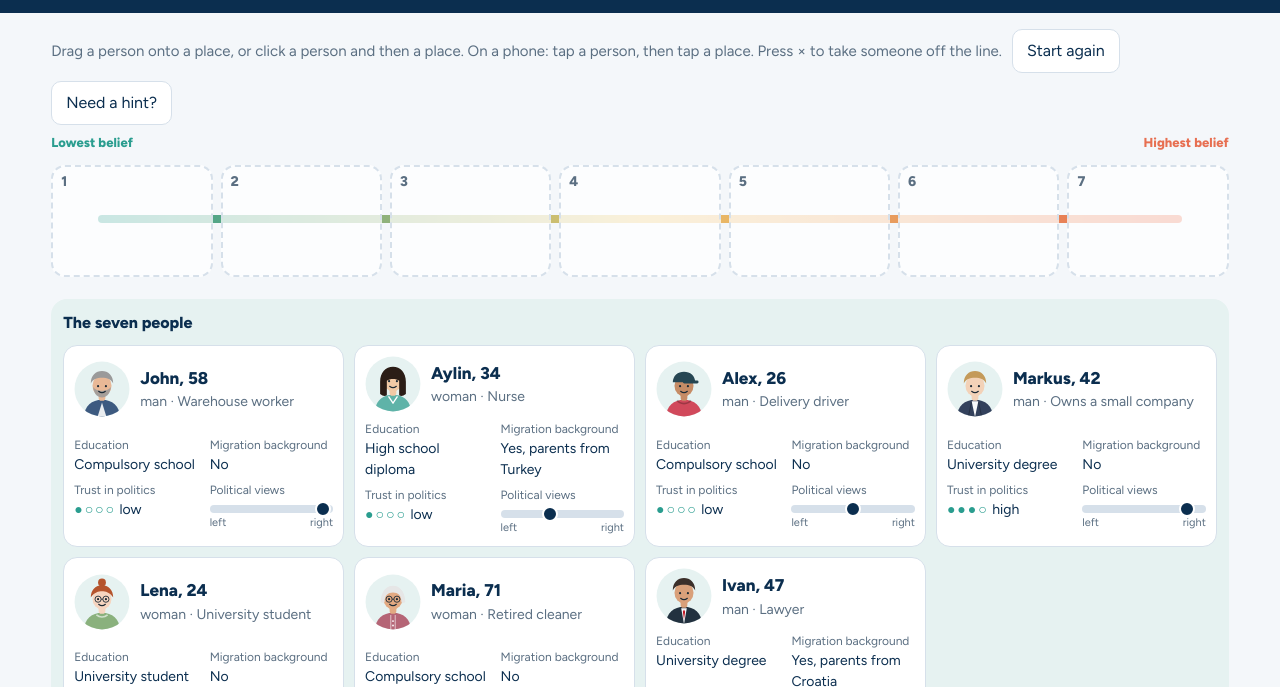
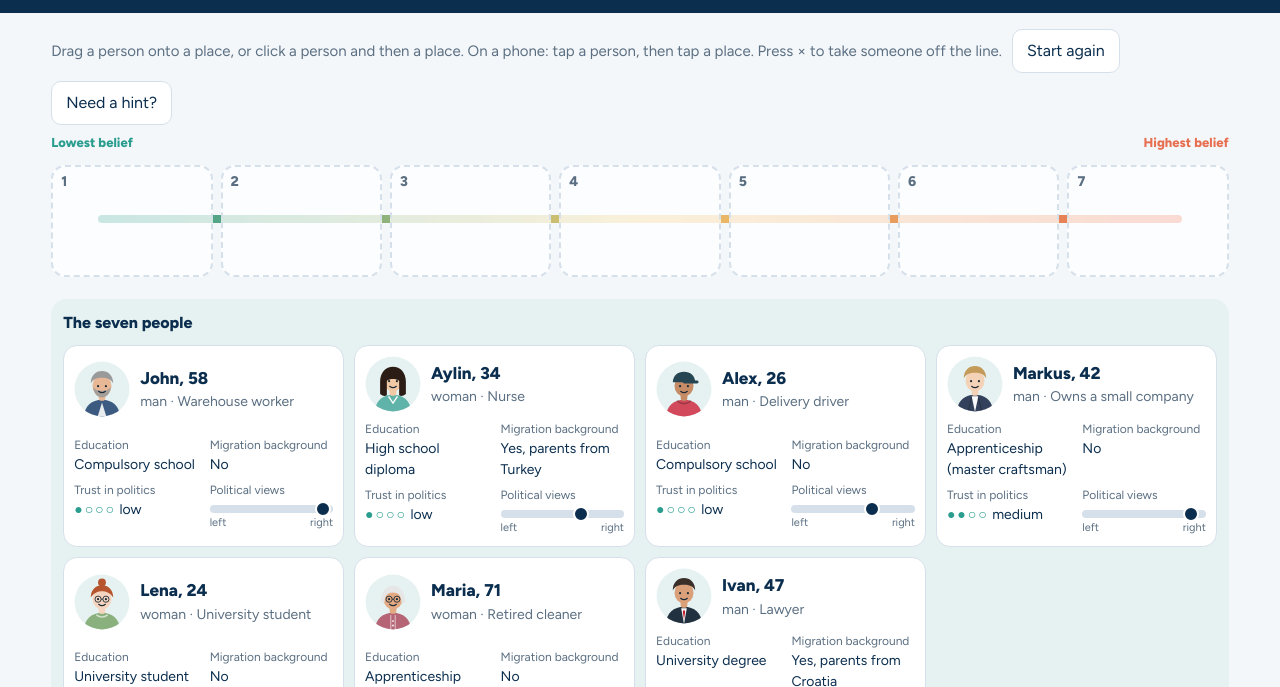
Before and after one commit to ConspiracySE/WhoBelieves, a plain HTML site: page index.html in a window 1280 px wide. Shown: the part 113-800 px from the top of the page. Drawn offline with Linux system fonts and the light colour scheme.

Commit message:
Adjust middle profiles and answer key
Co-Authored-By: Claude Opus 5.5 <noreply@anthropic.com>
Claude-Session: https://claude.ai/code/session_01M6MTstpKxsJ4KZXJrRtbHQ

```diff
--- a/index.html
+++ b/index.html
@@ -88,41 +88,41 @@ const P=[
  {id:1,n:"John",age:58,g:"man",ed:"Compulsory school",mig:"No",job:"Warehouse worker",tr:1,int:2,lr:.92,
   look:{skin:"#e8b896",hair:"#9a9a9a",hs:"short",top:"#3d5a80",kind:"jacket",beard:1},
   vote:"the party that came first, but the others kept it out of government",
-  r1:"Low education, low trust and right-wing views: all three strong clues point up.",
+  r1:"Low education, low trust and clearly right-wing views: all three strong clues point up.",
   r2:"Excluded winner: his party won the most votes but was kept out of power. Feeling cheated may push belief up further (an open question; think of Austria 2024)."},
- {id:2,n:"Aylin",age:34,g:"woman",ed:"High school diploma",mig:"Yes, parents from Turkey",job:"Nurse",tr:1,int:1,lr:.4,
+ {id:2,n:"Aylin",age:34,g:"woman",ed:"High school diploma",mig:"Yes, parents from Turkey",job:"Nurse",tr:1,int:1,lr:.65,
   look:{skin:"#f1c9a5",hair:"#2b1d16",hs:"long",top:"#5fb3a8",kind:"scrubs"},
   vote:"a party that is now in opposition",
-  r1:"Low trust points up. Several studies also find more conspiracy belief among people with a migration background, though it varies by country and topic. Her medium education puts her below John and Alex.",
+  r1:"Low trust and centre-right views point up. Several studies also find more conspiracy belief among people with a migration background, though it varies by country and topic. Her medium education keeps her below Alex.",
   r2:"She lost, but she is not interested in politics. Mainly engaged losers become more conspiratorial, so little changes."},
- {id:3,n:"Alex",age:26,g:"man",ed:"Compulsory school",mig:"No",job:"Delivery driver",tr:1,int:1,lr:.5,
+ {id:3,n:"Alex",age:26,g:"man",ed:"Compulsory school",mig:"No",job:"Delivery driver",tr:1,int:1,lr:.65,
   look:{skin:"#c68c66",hair:"#6b4a2b",hs:"cap",top:"#d1495b",kind:"hoodie"},
   vote:"a small party that failed to enter parliament",
-  r1:"Low education and low trust point up. He is young, but age is a weak clue. His views are in the centre, so he ends up just below John.",
+  r1:"Low education and low trust point up, and his views are centre-right. Only his less right-wing views keep him just below John.",
   r2:"He lost, but with low interest in politics the loss does not matter much to him."},
- {id:4,n:"Markus",age:42,g:"man",ed:"University degree",mig:"No",job:"Owns a small company",tr:3,int:3,lr:.85,
+ {id:4,n:"Markus",age:42,g:"man",ed:"Apprenticeship (master craftsman)",mig:"No",job:"Owns a small company",tr:2,int:3,lr:.88,
   look:{skin:"#f3d2b8",hair:"#c49a5a",hs:"short",top:"#33415c",kind:"blazer"},
   vote:"a party that is now in government",
-  r1:"High trust and a university degree point down, but his right-wing views pull him up into the middle.",
+  r1:"Medium education and medium trust put him in the middle. His clearly right-wing views pull him above Maria.",
   r2:"His side is in government. Winners tend to become slightly less conspiratorial."},
  {id:5,n:"Lena",age:24,g:"woman",ed:"University student",mig:"No",job:"University student",tr:3,int:4,lr:.12,party:1,
   look:{skin:"#f6d5c0",hair:"#b5542d",hs:"bun",top:"#8ab17d",kind:"sweater",glasses:1},
   vote:"a party that is now in opposition",
   r1:"High trust, university education and left-wing views: all three strong clues point down.",
   r2:"A loser who identifies strongly with her party and is very interested in politics: exactly the kind of loser whose conspiracy mentality rises after an election."},
- {id:6,n:"Maria",age:71,g:"woman",ed:"Compulsory school",mig:"No",job:"Retired cleaner",tr:2,int:2,lr:.52,
+ {id:6,n:"Maria",age:71,g:"woman",ed:"Apprenticeship",mig:"No",job:"Retired cleaner",tr:2,int:2,lr:.5,
   look:{skin:"#e2a982",hair:"#e6e6e6",hs:"bob",top:"#b56576",kind:"cardigan",glasses:1},
   vote:"a party that is now in government",
-  r1:"Low education points up, but her trust is medium and her views are in the centre. Older age points slightly down. She sits in the middle.",
+  r1:"Medium education, medium trust and centre views. Older age points slightly down. She sits in the lower middle.",
   r2:"Her side won, so if anything she moves slightly down."},
- {id:7,n:"Ivan",age:47,g:"man",ed:"University degree",mig:"Yes, parents from Croatia",job:"Lawyer",tr:2,int:3,lr:.55,
+ {id:7,n:"Ivan",age:47,g:"man",ed:"University degree",mig:"Yes, parents from Croatia",job:"Lawyer",tr:2,int:3,lr:.5,
   look:{skin:"#d9a07a",hair:"#3b2f2a",hs:"short",top:"#22313f",kind:"suit"},
   vote:"a party that is now in government",
-  r1:"A university degree and centre views point down. His trust is medium. His migration background points slightly up, which keeps him above Lena.",
-  r2:"His side won, so he moves slightly down."}
+  r1:"Like Maria, but with a university degree, which points down. His migration background points slightly up, which keeps him above Lena.",
+  r2:"His side won, so he moves to the bottom."}
 ];
 // research orders, highest belief first; places run from 1 (lowest) to 7 (highest)
-const R1=[1,3,2,6,4,7,5], R2=[1,3,2,6,5,4,7];
+const R1=[1,3,2,4,6,7,5], R2=[1,3,2,4,5,6,7];
 const toSlots=o=>[...o].reverse();
 const byId=Object.fromEntries(P.map(p=>[p.id,p]));
 const LV=["","low","medium","high","very high"];
```
